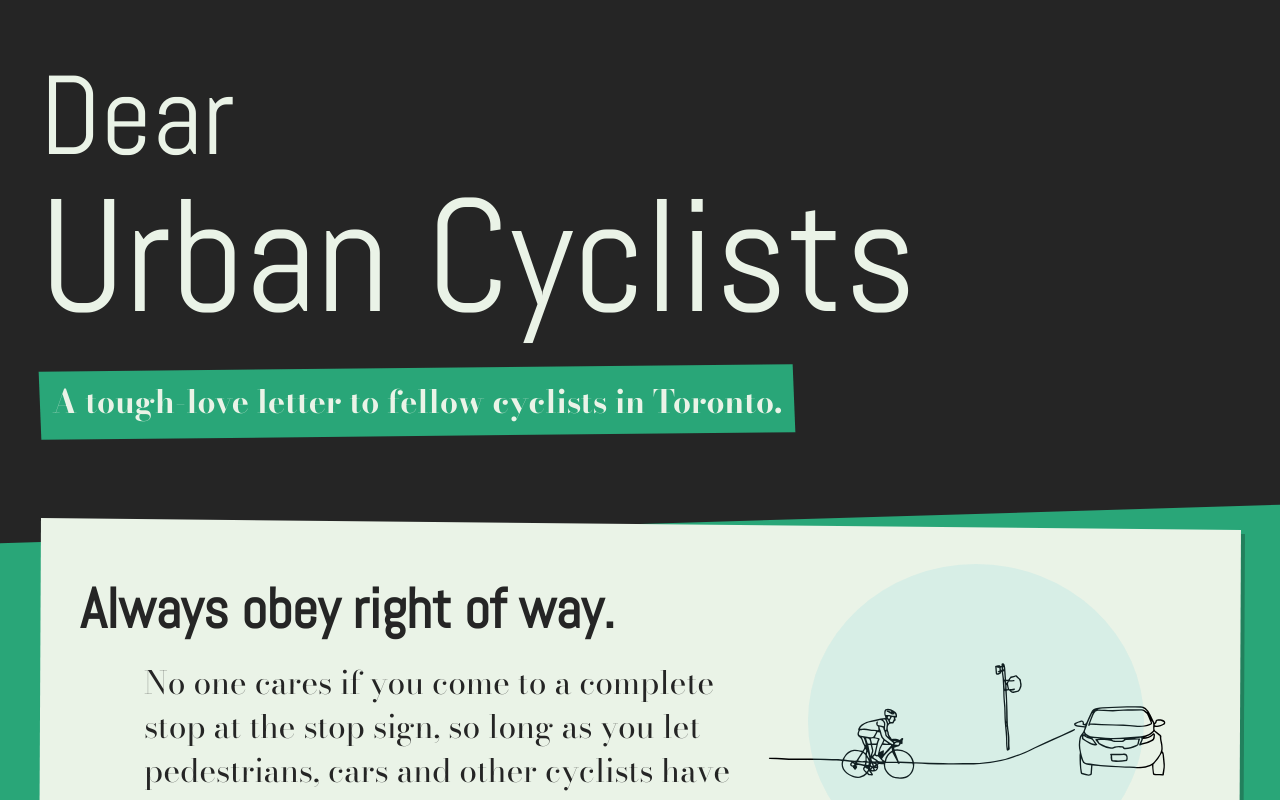
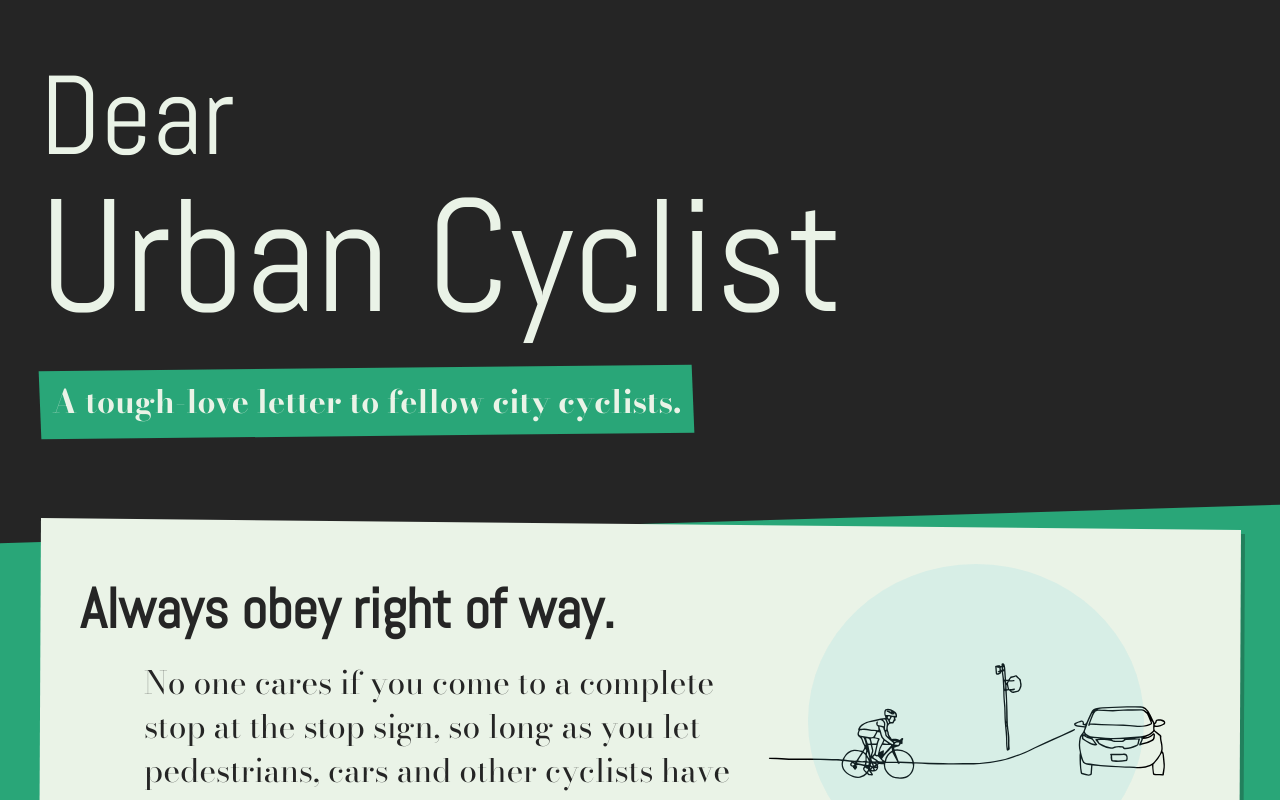
Before and after one commit to mattlemche/urban-cyclist, a React (Create React App) app in the folder client/: page / in a window 1280 px wide. Both pictures are taken after a click on the icon 640 px from the left and 284 px from the top of the page. Shown: the top 800 px of the page. Built offline with nearby package versions, Linux system fonts and the light colour scheme.

Commit message:
Update header to match domain name

```diff
--- a/client/src/components/Header/Header.js
+++ b/client/src/components/Header/Header.js
@@ -9,12 +9,13 @@ export default function Header(props) {
                     <span className="header__super">
                     Dear
                     </span>
-                    Urban Cyclists
+                    Urban Cyclist
                 </h1>
                 <div className="title-box">
                     <h2 className="header__subtitle">
-                    A tough-love letter to fellow cyclists in Toronto.
+                    A tough-love letter to fellow city cyclists.
                     </h2>
+
 
                 </div>
             </div>
--- a/client/src/components/Header/Header.scss
+++ b/client/src/components/Header/Header.scss
@@ -84,6 +84,17 @@
             line-height: 2.75rem;
         }
     }
+
+    &__superscript {
+        position: relative;
+        top: -0.5rem;
+        font-size: 1rem;
+    }
+
+    &__small-font {
+        position: relative;
+        z-index: 10;
+    }
 }
 
 .title-box {
```
Also changed, not shown: client/src/assets/animations/type-on-uc-data.json (+1 -1 lines), 2 other files (tests, documents, lock files or other folders).
